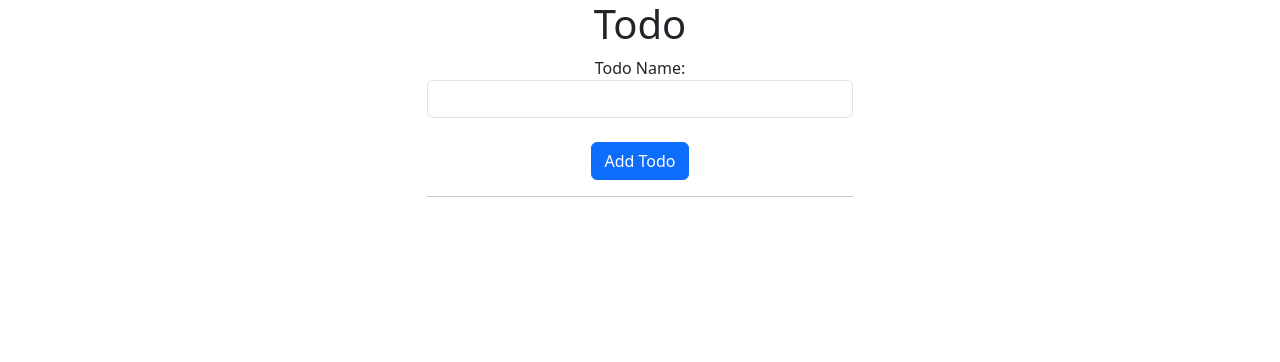
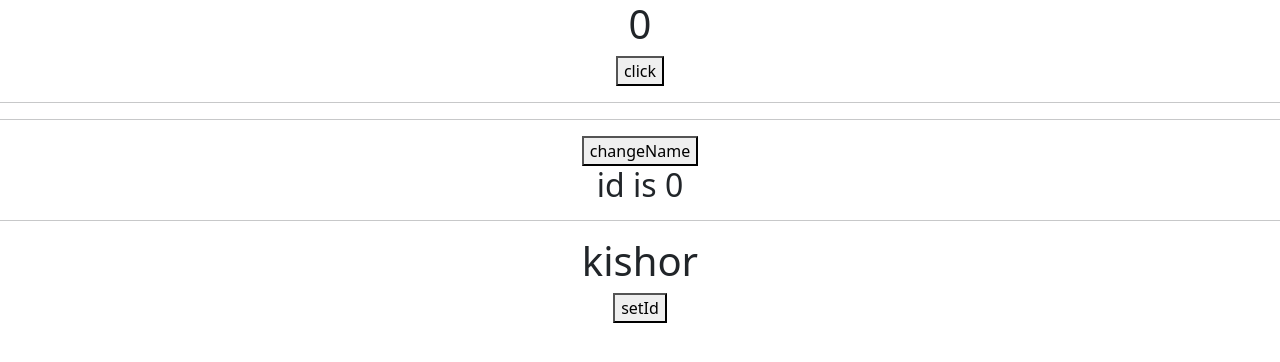
Before and after one commit to Vaibhavi7499/shopping-app-react, a React (Create React App) app: page / in a window 1280 px wide. Shown: the top 362 px of the page. Built offline with nearby package versions, Linux system fonts and the light colour scheme.

Commit message:
useCallback in react

```diff
--- a/src/App.js
+++ b/src/App.js
@@ -137,16 +137,16 @@ function App() {
         </BrowserRouter>
       </cartContext.Provider> */}
       {/* <HandleForm/> */}
-      <Todo/>
-      {/* <CollegeForm/> */}
-     { /*<h1>{count}</h1>*/}
-      {/*<button onClick={() => setCount(count + 1)}>click</button>*/}
-      {/* <hr></hr> */}
-      {/* <h2 >{calculation}</h2> */}
-      {/* <hr /> */}
-      {/* <button onClick={() => setName("vaibhavi")}>changeName</button> */}
-      {/* <h2>id is {id}</h2> */}
-      {/* <Child name={name} getId={getId} /> */}
+      {/* <Todo/> */}
+      {/* <CollegeForm/>  */}
+     <h1>{count}</h1>
+      <button onClick={() => setCount(count + 1)}>click</button>
+       <hr></hr>
+      {/* <h2 >{calculation}</h2>  */}
+      <hr />
+      <button onClick={() => setName("vaibhavi")}>changeName</button>
+       <h2>id is {id}</h2>
+    <Child name={name} getId={getId}/>
     </div>
   );
 }
--- a/src/Child.jsx
+++ b/src/Child.jsx
@@ -5,7 +5,7 @@ const Child = (props) => {
 
   return (
     <div>
-      <hr />
+      <hr/>
       <h1>{props?.name}</h1>
       <button onClick={() => props.getId()}>setId</button>
     </div>
```
